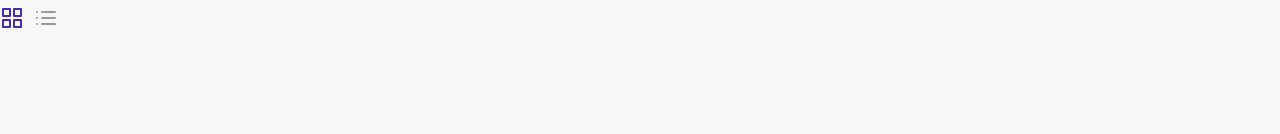
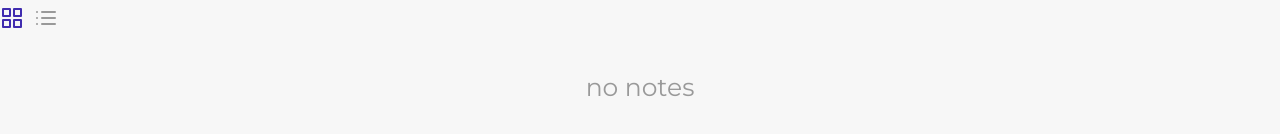
Before and after one commit to antmedwedew/vue-notes, a Vue app: page / in a window 1280 px wide. Shown: the part 418-552 px from the top of the page. Built offline with nearby package versions, Linux system fonts and the light colour scheme.

Commit message:
add text when notes empty

```diff
--- a/src/components/Notes.vue
+++ b/src/components/Notes.vue
@@ -1,5 +1,7 @@
 <template>
   <div class="notes">
+    <p v-if="notes.length === 0" class="notes__empty">no notes</p>
+
     <div
       class="note"
       :class="{ full: !grid }"
@@ -47,6 +49,12 @@ export default {
   justify-content: space-between;
   flex-wrap: wrap;
   padding: 40px 0;
+
+  &__empty {
+    margin: 0 auto;
+    font-size: 25px;
+    color: #999999;
+  }
 }
 
 .note {
```
